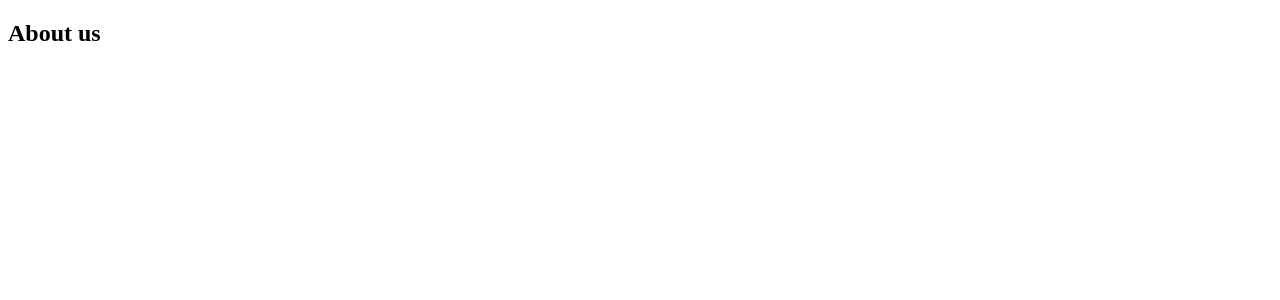
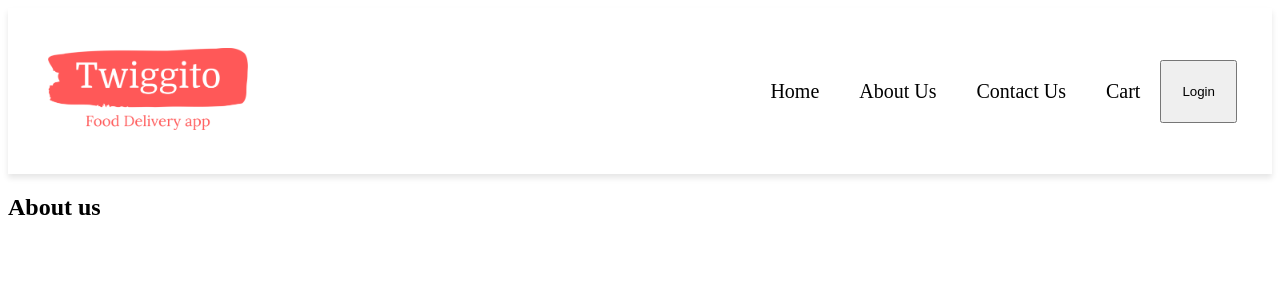
Before and after one commit to madhushreesk/namaste-react-2, a React (Vite) app: page /about in a window 1280 px wide. Shown: the top 300 px of the page. Built offline with nearby package versions, Linux system fonts and the light colour scheme.

Commit message:
improved the css of cards and header

```diff
--- a/index.css
+++ b/index.css
@@ -1,12 +1,21 @@
 .header {
     display: flex;
     justify-content: space-between;
-    border: 1px solid black;
+    align-items: center;
+    padding: 15px;
+    background-color: #ffffff;
+    box-shadow: 0 4px 6px rgba(0, 0, 0, 0.1);
+    transition: box-shadow 0.3s ease;
 }
+
+.header:hover {
+    box-shadow: 0 8px 12px rgba(0, 0, 0, 0.2);
+}
+
 
 .logo{
     width: 200px;
-    padding: 30px;
+    padding: 25px;
 }
 
 .nav-items > ul{
@@ -25,19 +34,22 @@
     display: flex;
     flex-wrap: wrap;
 }
-
-.res-card{
+.res-card {
     margin: 5px;
-    padding: 5px;
+    padding: 10px;
     width: 200px;
     background-color: #f0f0f0;
+    transition: box-shadow 0.3s ease, transform 0.3s ease;
 }
 
 .res-card:hover {
-    border: 1px solid black;
-    box-shadow: 0 0 10px rgba(0, 0, 0, 0.5);
+    box-shadow: 0 8px 12px rgba(0, 0, 0, 0.2);
+    transform: scale(1.08);
     cursor: pointer;
 }
+
+
+
 
 .search {
     padding: 10px;
--- a/src/App.js
+++ b/src/App.js
@@ -2,7 +2,7 @@ import React from "react";
 import ReactDOM from "react-dom/client";
 import Header from "./components/Header";
 import Body from "./components/Body";
-import { RouterProvider, createBrowserRouter } from "react-router-dom";
+import { Outlet, RouterProvider, createBrowserRouter } from "react-router-dom";
 import About from "./components/About";
 import ContactUs from "./components/ContactUs";
 import Error404 from "./components/404Error";
@@ -13,7 +13,7 @@ const AppLayout = () => {
   return (
     <div className="app">
       <Header />
-      <Body />
+      <Outlet />
     </div>
   );
 };
@@ -22,16 +22,20 @@ const appRouter = createBrowserRouter([
   {
     path: "/",
     element: <AppLayout />,
-    errorElement: <Error404 />,
+    children: [
+      {
+        path: "/",
+        element: <Body />,
       },
       {
         path: "/about",
         element: <About />,
-    errorElement: <Error404 />,
       },
       {
         path: "/contact",
         element: <ContactUs />,
+      },
+    ],
     errorElement: <Error404 />,
   },
 ]);
```
Lines whose indentation alone changed are shown as unchanged.
